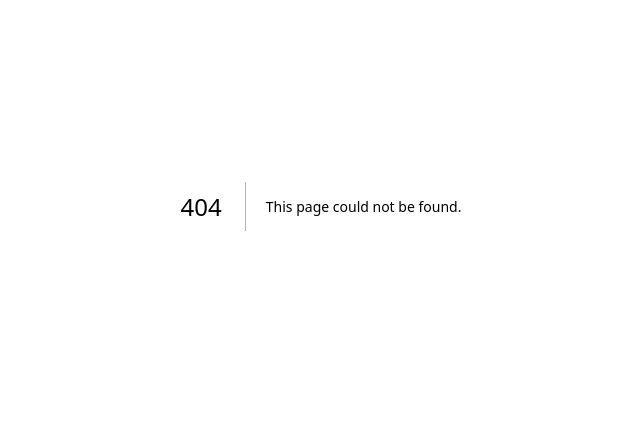
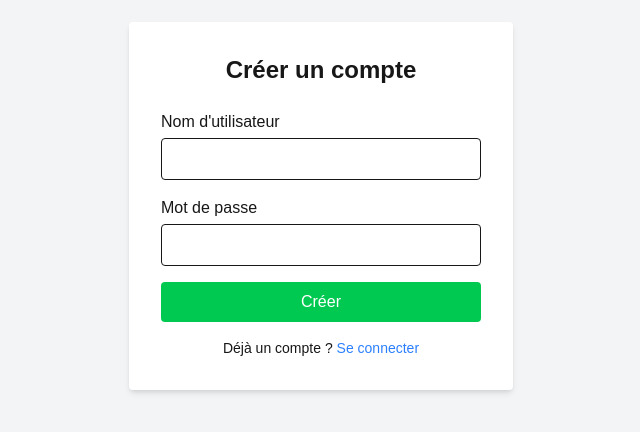
Before and after one commit to ambinintsoamarckel/ro_front, a Next.js app: page /register in a window 1280 px wide. Before the commit this address had no page. Shown: the part 194-626 px from the top of the page, without its empty margins (319-959 px from the left). Built offline with nearby package versions, Linux system fonts and the light colour scheme.

Commit message:
login et creation compte

```diff
--- a/src/app/components/Layout.js
+++ b/src/app/components/Layout.js
@@ -16,7 +16,7 @@ const Layout = ({ children }) => {
       </div>
 
       {/* Contenu principal */}
-      <main className="mt-16 p-4"><TaskScheduler/></main>
+      <main className="ml-[250px] mt-[60px] p-4"><TaskScheduler/></main>
     </div>
   );
 };
--- a/src/app/components/TaskInitializerModal.js
+++ b/src/app/components/TaskInitializerModal.js
@@ -5,6 +5,15 @@ import { X } from 'lucide-react';
 const TaskInitializerModal = ({ isOpen, onClose, onInitialize }) => {
   const [taskCount, setTaskCount] = useState(3);
   const isValid = taskCount !== "" && parseInt(taskCount) >= 3;
+
+  const initializeTasks = () => {
+    const initialTasks = Array.from({ length: taskCount }, () => ({
+      name: "",
+      duration: "",
+    }));
+    setTasks(initialTasks);
+    setInitialized(true);
+  };
 
   return (
     <AnimatePresence>
--- /dev/null
+++ b/src/app/login/page.js
@@ -0,0 +1,80 @@
+"use client";
+
+import { useState } from "react";
+import { useRouter } from "next/navigation";
+
+export default function LoginPage() {
+  const router = useRouter();
+  const [username, setUsername] = useState("");
+  const [password, setPassword] = useState("");
+
+  const handleLogin = async (e) => {
+    e.preventDefault();
+
+    try {
+      const response = await fetch("http://localhost:3001/login", {
+        method: "POST",
+        headers: {
+          "Content-Type": "application/json",
+        },
+        body: JSON.stringify({ username, password }),
+        credentials: "include", // IMPORTANT : Permet d'envoyer et recevoir les cookies
+      });
+
+      if (!response.ok) {
+        const errorData = await response.json();
+        throw new Error(errorData.message || "Identifiants incorrects");
+      }
+
+      alert("Connexion réussie !");
+      router.push("/dashboard");
+    } catch (error) {
+      alert(error.message);
+    }
+  };
+
+
+
+  return (
+    <div className="flex items-center justify-center min-h-screen bg-gray-100">
+      <form
+        onSubmit={handleLogin}
+        className="bg-white p-8 rounded shadow-md w-full max-w-sm"
+      >
+        <h2 className="text-2xl font-bold mb-6 text-center">Connexion</h2>
+        <div className="mb-4">
+          <label className="block mb-1">Nom d'utilisateur</label>
+          <input
+            type="text"
+            className="w-full border p-2 rounded"
+            value={username}
+            onChange={(e) => setUsername(e.target.value)}
+            required
+          />
+        </div>
+        <div className="mb-4">
+          <label className="block mb-1">Mot de passe</label>
+          <input
+            type="password"
+            className="w-full border p-2 rounded"
+            value={password}
+            onChange={(e) => setPassword(e.target.value)}
+            required
+          />
+        </div>
+        <button
+          type="submit"
+          className="w-full bg-blue-500 text-white p-2 rounded hover:bg-blue-600"
+        >
+          Se connecter
+        </button>
+        <p className="mt-4 text-center text-sm">
+          Pas de compte ?{" "}
+          <a href="/register" className="text-blue-500 hover:underline">
+            Créer un compte
+          </a>
+        </p>
+      </form>
+    </div>
+  );
+}
--- a/src/app/page.js
+++ b/src/app/page.js
@@ -1,8 +1,5 @@
-"use client";
-
-//import TaskScheduler from "@/app/components/TaskScheduler";
-import TaskScheduler from "@/app/components/Layout";
+import { redirect } from "next/navigation";
 
 export default function Home() {
-  return <TaskScheduler />;
+  redirect("/login");
 }
--- /dev/null
+++ b/src/app/register/page.js
@@ -0,0 +1,82 @@
+"use client";
+
+import { useState } from "react";
+import { useRouter } from "next/navigation";
+
+export default function RegisterPage() {
+  const router = useRouter();
+  const [username, setUsername] = useState("");
+  const [password, setPassword] = useState("");
+
+  const handleRegister = async (e) => {
+    e.preventDefault();
+
+    try {
+      const signupResponse = await fetch("http://localhost:3001/signup", {
+        method: "POST",
+        headers: {
+          "Content-Type": "application/json",
+        },
+        body: JSON.stringify({ username, password }),
+        credentials: "include", // Important pour garder la session active
+      });
+
+      if (!signupResponse.ok) {
+        const errorData = await signupResponse.json();
+        throw new Error(errorData.message || "Erreur lors de l'inscription");
+      }
+
+      alert("Compte créé et connecté !");
+      router.push("/dashboard"); // Redirection immédiate vers le dashboard
+    } catch (error) {
+      alert(error.message);
+    }
+  };
+
+
+
+  return (
+    <div className="flex items-center justify-center min-h-screen bg-gray-100">
+      <form
+        onSubmit={handleRegister}
+        className="bg-white p-8 rounded shadow-md w-full max-w-sm"
+      >
+        <h2 className="text-2xl font-bold mb-6 text-center">
+          Créer un compte
+        </h2>
+        <div className="mb-4">
+          <label className="block mb-1">Nom d'utilisateur</label>
+          <input
+            type="text"
+            className="w-full border p-2 rounded"
+            value={username}
+            onChange={(e) => setUsername(e.target.value)}
+            required
+          />
+        </div>
+        <div className="mb-4">
+          <label className="block mb-1">Mot de passe</label>
+          <input
+            type="password"
+            className="w-full border p-2 rounded"
+            value={password}
+            onChange={(e) => setPassword(e.target.value)}
+            required
+          />
+        </div>
+        <button
+          type="submit"
+          className="w-full bg-green-500 text-white p-2 rounded hover:bg-green-600"
+        >
+          Créer
+        </button>
+        <p className="mt-4 text-center text-sm">
+          Déjà un compte ?{" "}
+          <a href="/login" className="text-blue-500 hover:underline">
+            Se connecter
+          </a>
+        </p>
+      </form>
+    </div>
+  );
+}
--- /dev/null
+++ b/src/dashboard/page.js
@@ -0,0 +1,9 @@
+import Layout from "../app/components/Layout";
+
+export default function DashboardPage() {
+  return (
+    <Layout>
+
+    </Layout>
+  );
+}
```
Also changed, not shown: rien.txt (deleted).
